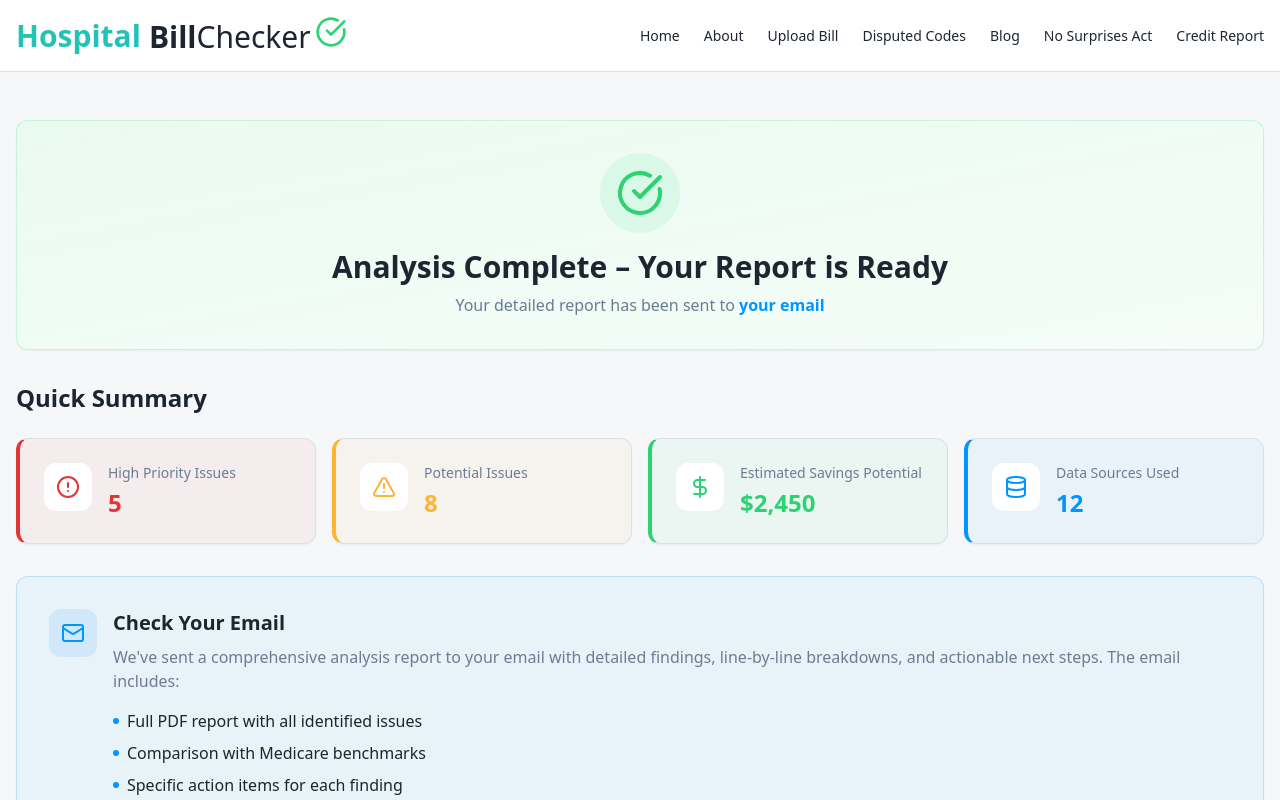
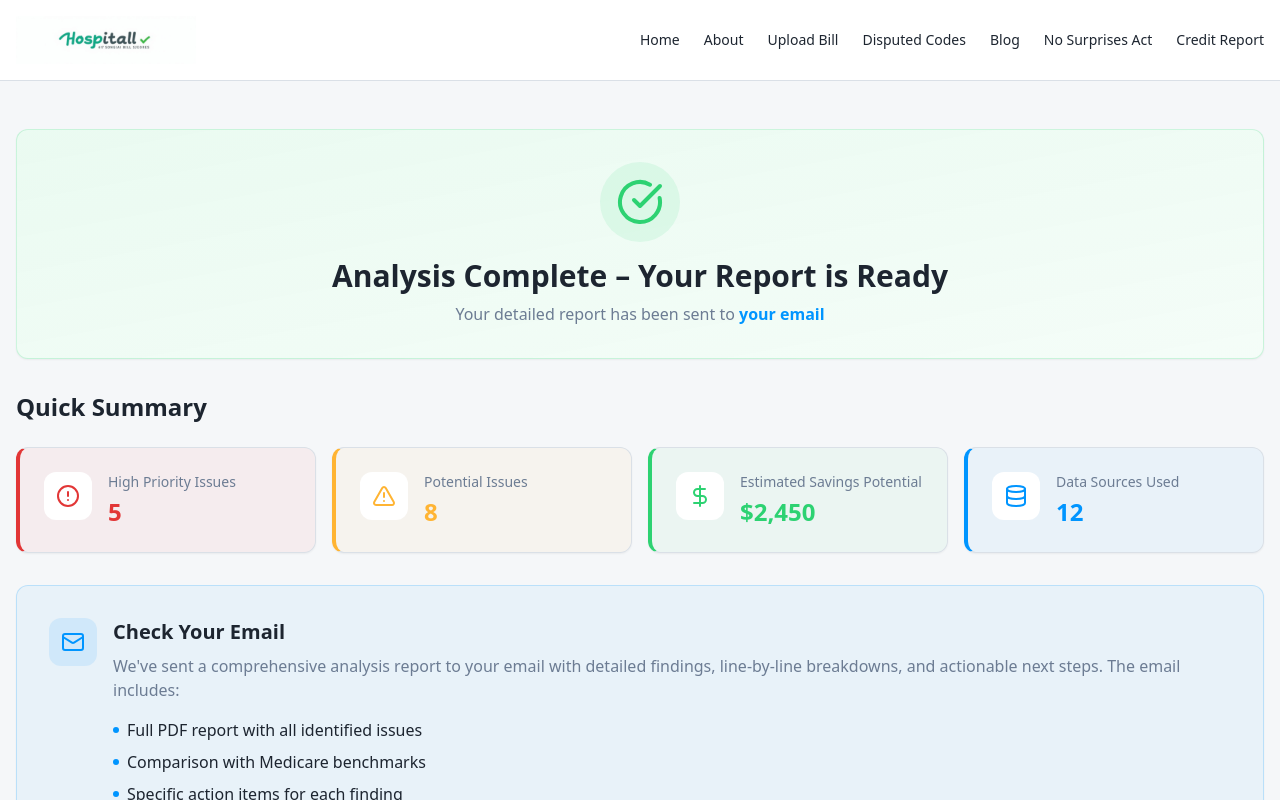
Before and after one commit to GoostavoB/pixel-perfection-project-77, a React (Vite) app: page /results in a window 1280 px wide. Shown: the top 800 px of the page. Built offline with nearby package versions, Linux system fonts and the light colour scheme; the HTML template or start-up script is replaced by a standard one.

Commit message:
Add logo files

```diff
--- a/src/components/Header.tsx
+++ b/src/components/Header.tsx
@@ -1,5 +1,6 @@
 import { Link } from "react-router-dom";
 import { CheckCircle } from "lucide-react";
+import logo from "@/assets/logo.png";
 
 const Header = () => {
   const navItems = [
@@ -17,14 +18,11 @@ const Header = () => {
       <div className="container mx-auto px-4 py-4">
         <div className="flex items-center justify-between">
           <Link to="/" className="flex items-center gap-2 group">
-            <div className="flex items-baseline">
-              <span className="text-3xl font-bold text-primary">Hospital</span>
-            </div>
-            <div className="flex items-baseline">
-              <span className="text-3xl font-bold text-foreground">Bill</span>
-              <span className="text-3xl font-normal text-foreground">Checker</span>
-              <CheckCircle className="w-8 h-8 text-success ml-1 group-hover:scale-110 transition-transform" />
-            </div>
+            <img
+              src={logo}
+              alt="Hospital Bill Checker"
+              className="h-12 w-auto group-hover:scale-105 transition-transform"
+            />
           </Link>
 
           <nav className="hidden lg:flex items-center gap-6">
```
Also changed, not shown: src/assets/logo.png (added).
